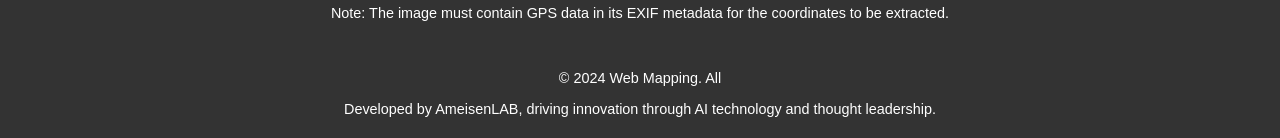
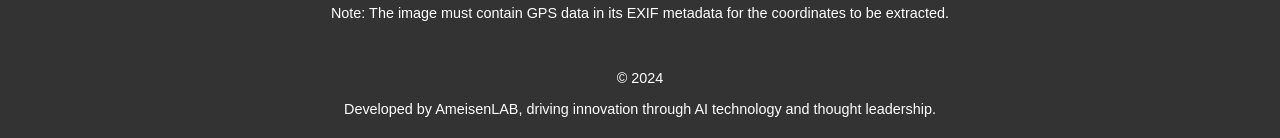
Before and after one commit to PrinceAlwish/Coordinates-Extractor, a plain HTML site: page index.html in a window 1280 px wide. Shown: the part 659-797 px from the top of the page. Drawn offline with Linux system fonts and the light colour scheme.

Commit message:
Update index.html

```diff
--- a/index.html
+++ b/index.html
@@ -163,7 +163,7 @@
         }
     </script>
 <footer>
-        <p>© 2024 Web Mapping. All</p>
+        <p>© 2024 </p>
         <p>Developed by AmeisenLAB, driving innovation through AI technology and thought leadership.</p>
     </footer>
 </body>
```
